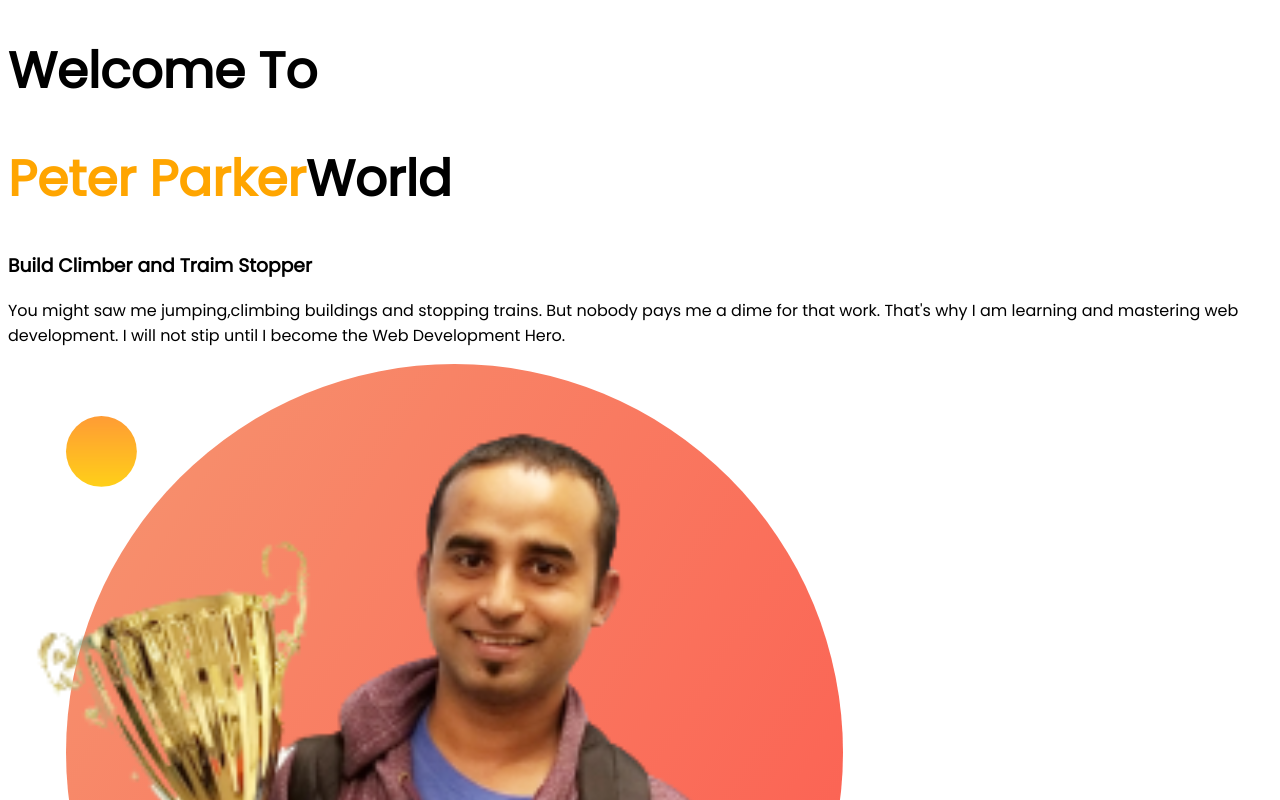
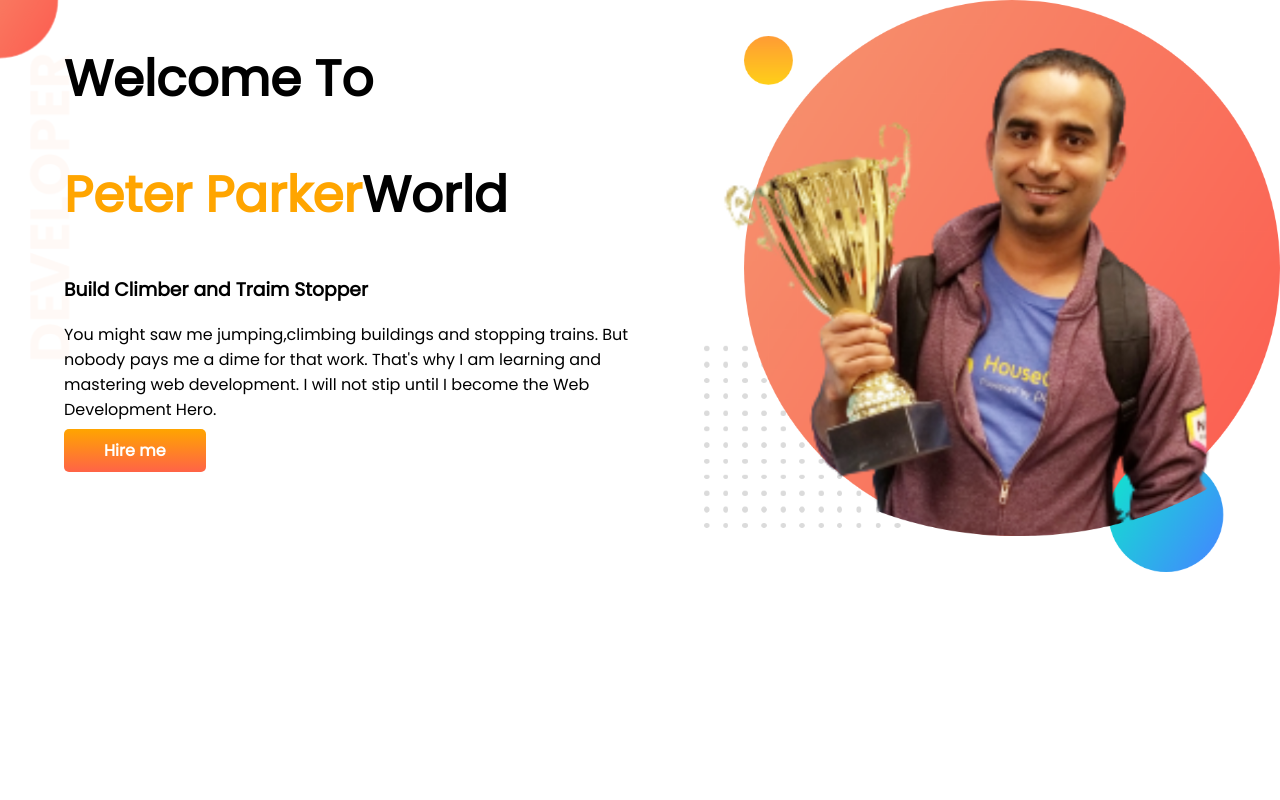
Before and after one commit to Bashir63/developer-portfolio, a plain HTML site: page index.html in a window 1280 px wide. Shown: the top 800 px of the page. Drawn offline with Linux system fonts and the light colour scheme.

Commit message:
top-banner added

```diff
--- a/index.html
+++ b/index.html
@@ -11,14 +11,23 @@
     <link rel="stylesheet" href="style.css">
 </head>
 <body>
-    <h1>Welcome To</h1>
-    <h1> <span></span></h1>
-    <h1> <span class="orange-color">Peter Parker</span>World</h1>
-    <h3>Build Climber and Traim Stopper</h3>
-    <p>You might saw me jumping,climbing buildings and stopping trains. But nobody pays me a dime for that work. That's why I am learning and mastering web development. I will not stip until I become the Web Development Hero.</p>
-    <img src="images/Jhankar-pic-with-bg.png" alt="">
 
+ <section class="top-banner">
+    <div class="half-width">
+        <h1>Welcome To</h1>
+        <h1> <span></span></h1>
+        <h1> <span class="orange-color">Peter Parker</span>World</h1>
+        <h3>Build Climber and Traim Stopper</h3>
+        <p>You might saw me jumping,climbing buildings and stopping trains. But nobody pays me a dime for that work. That's why I am learning and mastering web development. I will not stip until I become the Web Development Hero.</p>
 
+        <a class="link-button" target="_blank" href="https://www.linkedin.com">Hire me</a>
+
+    </div>
+
+    <div class="half-width">
+        <img src="images/Jhankar-pic-with-bg.png" alt="">
+    </div>
+ </section>
 
 </body>
 </html>
--- a/style.css
+++ b/style.css
@@ -1,5 +1,6 @@
 body{
     font-family: 'Poppins', sans-serif;
+    margin: 0%;
 }
 
 h1{
@@ -9,3 +10,27 @@ h1{
 .orange-color{
     color: orange;
 }
+
+section{
+    display: flex;
+}
+.half-width{
+    width: 50%;
+    padding-left:5%;
+}
+.half-width img{
+    width:100%;
+}
+.link-button{
+    text-decoration: none;
+    background-image: linear-gradient(orange,tomato);
+    padding: 10px 40px;
+    color:white;
+    font-weight: 700;
+    border-radius: 5px;
+
+}
+.top-banner{
+    background-image: url(images/top-banner.png);
+    background-repeat: no-repeat;
+}
```
